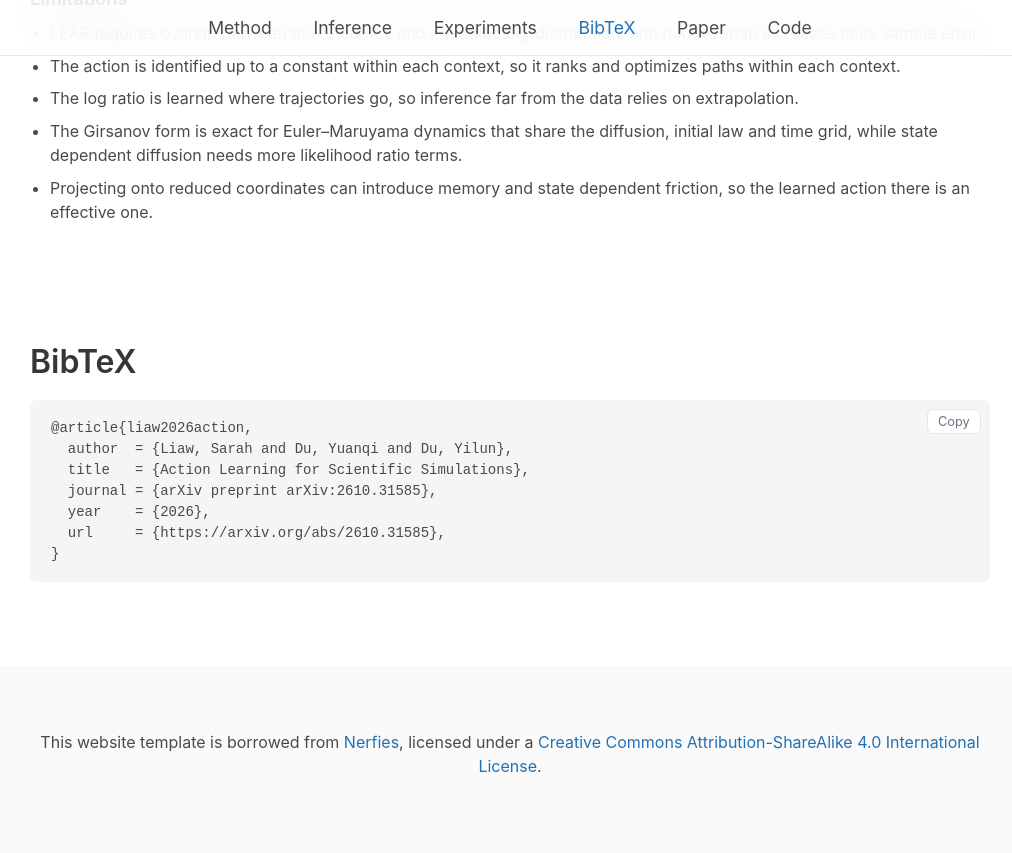
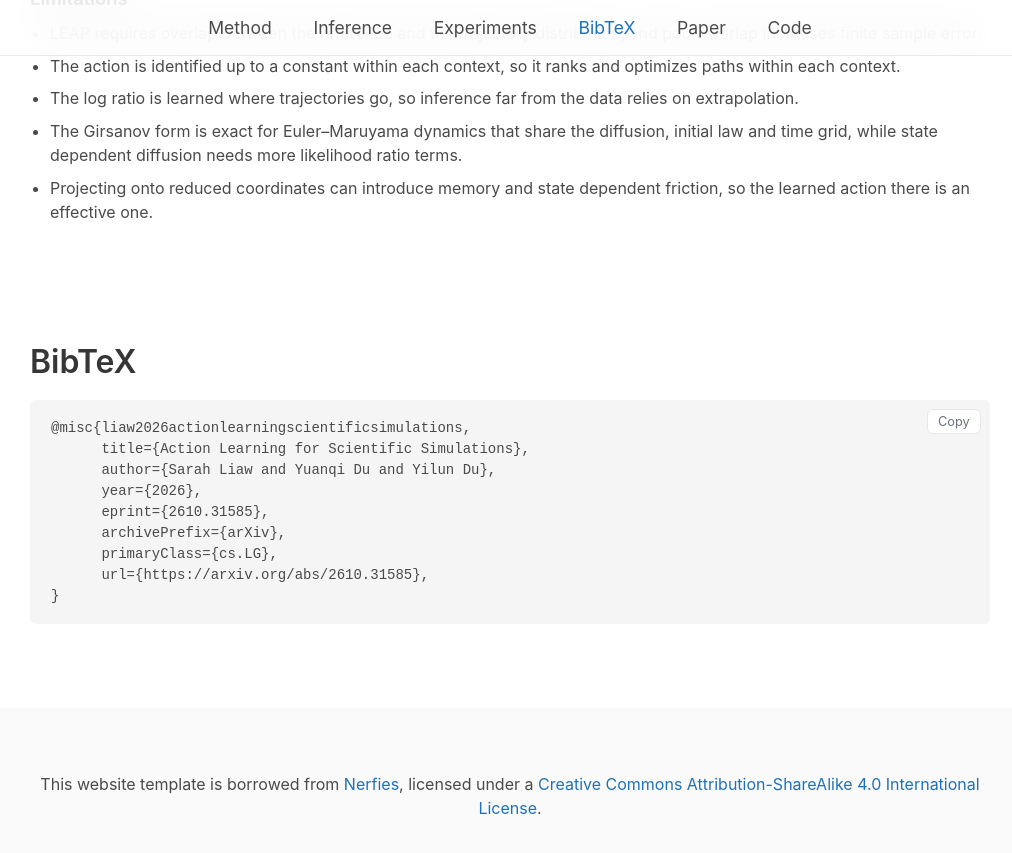
Before and after one commit to SarahLiaw/SarahLiaw.github.io, a Jekyll site: the page action-learning/index.html, which Jekyll copies as it is, in a window 1280 px wide and 900 px high, scrolled down 9070 px. Shown: the top 853 px of the window, without its empty margins (130-1142 px from the left). Built offline with Jekyll 4.4.1, drawn with Linux system fonts in a browser that asks for light colours; some web fonts are replaced.

Commit message:
Use the arXiv BibTeX for Action Learning for Scientific Simulations

```diff
--- a/action-learning/index.html
+++ b/action-learning/index.html
@@ -207,12 +207,14 @@
     <h2 class="title" style="text-align:left">BibTeX</h2>
     <div class="bib">
       <button class="copy" type="button" id="copyBib">Copy</button>
-<pre id="bibtex">@article{liaw2026action,
-  author  = {Liaw, Sarah and Du, Yuanqi and Du, Yilun},
-  title   = {Action Learning for Scientific Simulations},
-  journal = {arXiv preprint arXiv:2610.31585},
-  year    = {2026},
-  url     = {https://arxiv.org/abs/2610.31585},
+<pre id="bibtex">@misc{liaw2026actionlearningscientificsimulations,
+      title={Action Learning for Scientific Simulations},
+      author={Sarah Liaw and Yuanqi Du and Yilun Du},
+      year={2026},
+      eprint={2610.31585},
+      archivePrefix={arXiv},
+      primaryClass={cs.LG},
+      url={https://arxiv.org/abs/2610.31585},
 }</pre>
     </div>
   </div>
```
Also changed, not shown: _posts/2026-10-22-action-learning-for-scientific-simulations.markdown (+8 -8 lines).
